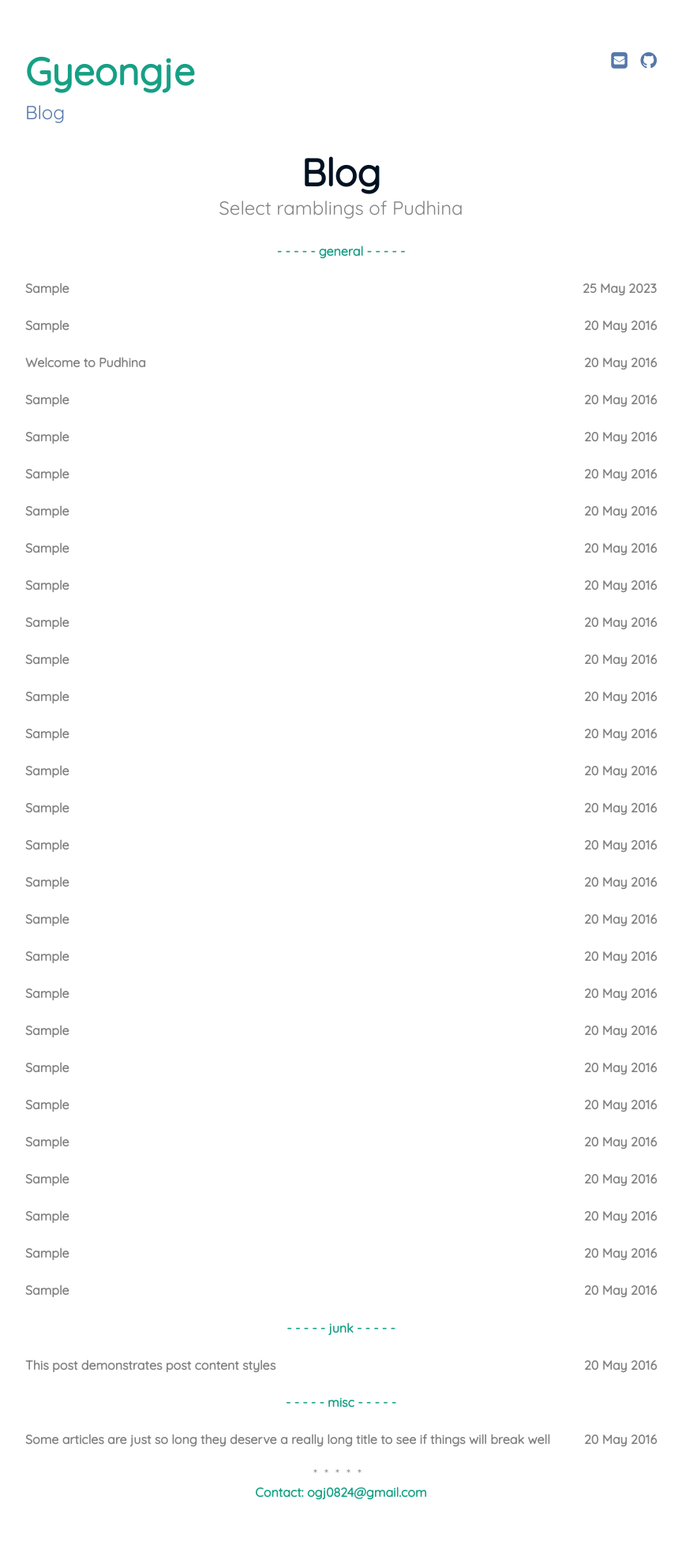
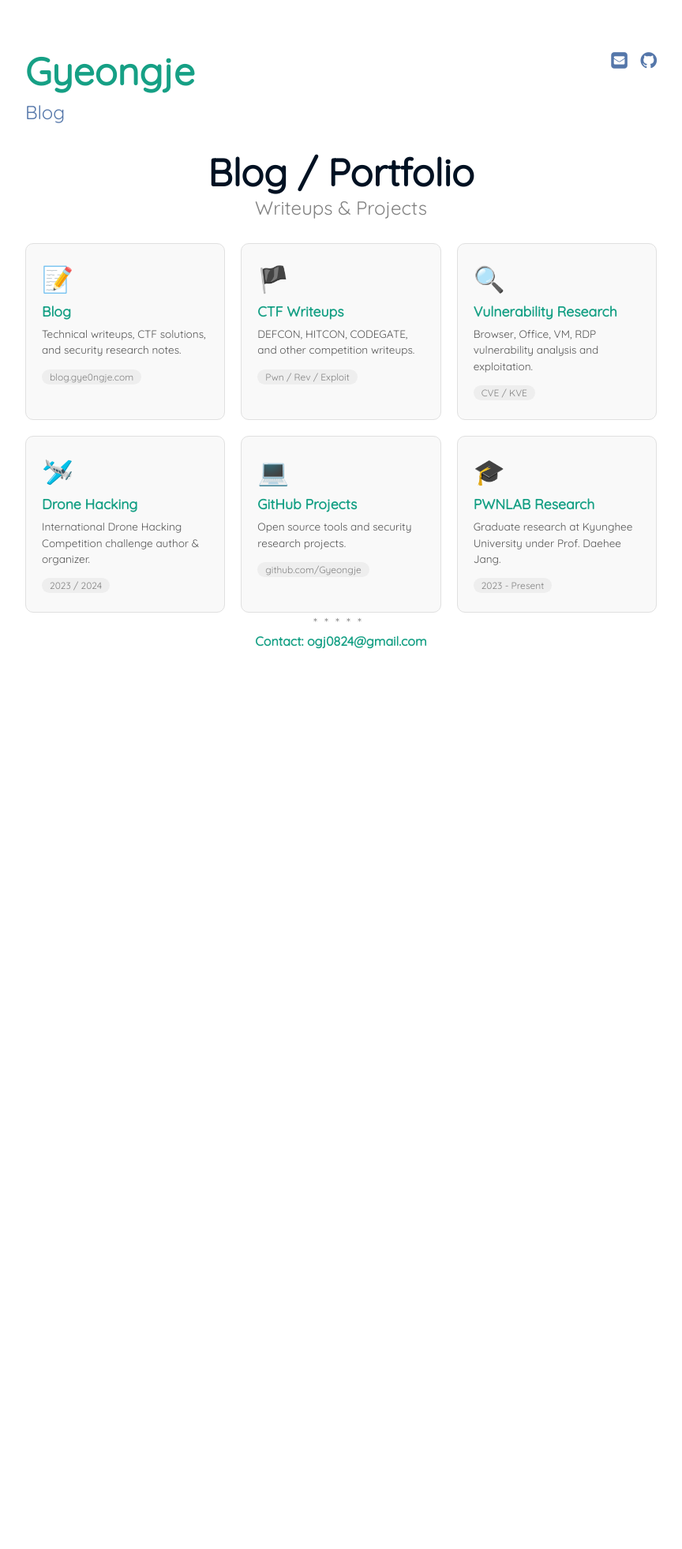
Before and after one commit to Gyeongje/gyeongje.github.io, a Jekyll site: the page built from blog.md, in a window 1280 px wide. Shown: the whole page at 79% size, without its empty margins (208-1072 px from the left). Built offline with Jekyll 4.4.1, drawn with Linux system fonts in a browser that asks for light colours; after the commit the page ends 900 px from its top, so only the background shows below that.

Commit message:
ko update

```diff
--- a/_includes/externals/scripting.html
+++ b/_includes/externals/scripting.html
@@ -1,2 +1,46 @@
 <script src="{{ "/assets/vendor/highlight/highlight.pack.js" | prepend: site.baseurl }}"></script>
 <script>hljs.initHighlightingOnLoad();</script>
+<script src="https://cdnjs.cloudflare.com/ajax/libs/html2pdf.js/0.10.2/html2pdf.bundle.min.js"></script>
+<script>
+function generatePDF(lang) {
+  var content = document.getElementById('cv-content');
+  if (!content) {
+    alert('CV content not found on this page.');
+    return;
+  }
+
+  var clone = content.cloneNode(true);
+
+  var wrapper = document.createElement('div');
+  wrapper.style.padding = '20px 40px';
+  wrapper.style.fontFamily = "'Quicksand', sans-serif";
+  wrapper.style.fontSize = '11px';
+  wrapper.style.lineHeight = '1.5';
+  wrapper.style.color = '#012';
+  wrapper.style.maxWidth = '700px';
+
+  var header = document.createElement('div');
+  header.style.textAlign = 'center';
+  header.style.marginBottom = '10px';
+  if (lang === 'ko') {
+    header.innerHTML = '<h1 style="margin:0;color:#16a085;font-size:24px;">오경제</h1><p style="color:#828282;margin:4px 0 0;">공격 보안 연구원 | ogj0824@gmail.com | github.com/Gyeongje</p>';
+  } else {
+    header.innerHTML = '<h1 style="margin:0;color:#16a085;font-size:24px;">Gyeongje Oh</h1><p style="color:#828282;margin:4px 0 0;">Offensive Security Researcher | ogj0824@gmail.com | github.com/Gyeongje</p>';
+  }
+  wrapper.appendChild(header);
+  wrapper.appendChild(clone);
+
+  var filename = lang === 'ko' ? 'CV_오경제.pdf' : 'CV_Gyeongje_Oh.pdf';
+
+  var opt = {
+    margin: [8, 10, 8, 10],
+    filename: filename,
+    image: { type: 'jpeg', quality: 0.98 },
+    html2canvas: { scale: 2, useCORS: true },
+    jsPDF: { unit: 'mm', format: 'a4', orientation: 'portrait' },
+    pagebreak: { mode: ['avoid-all', 'css', 'legacy'] }
+  };
+
+  html2pdf().set(opt).from(wrapper).save();
+}
+</script>
--- a/_includes/header.html
+++ b/_includes/header.html
@@ -2,9 +2,7 @@
 <div class="navigation">
 <a href="{{ '/' | prepend: site.baseurl }}" class="logo">{{ site.title }}</a>
 <ul class="menu">
-<!--<li class="menu__entry"><a href="{{ '/resume' | prepend: site.baseurl }}">Resume</a></li>-->
-<!--<li class="menu__entry"><a href="{{ '/blog' | prepend: site.baseurl }}">Blog</a></li>-->
-  <li class="menu__entry"><a href="https://blog.gye0ngje.com/">Blog</a></li>
+  <li class="menu__entry"><a href="{{ '/blog/' | prepend: site.baseurl }}">{% if page.lang == 'ko' %}블로그{% else %}Blog{% endif %}</a></li>
 </ul>
 </div>
 <ul class="social-links">
--- a/assets/css/main.css
+++ b/assets/css/main.css
@@ -436,6 +436,65 @@
       text-shadow: -1px 0 0 blue, 1px 0 0 lime; }
     100% {
       text-shadow: -1px 0 0 blue, 1px 0 0 lime; } }
+/* =Portfolio Cards *//*************************************************************/
+  .portfolio-grid {
+    display: grid;
+    grid-template-columns: repeat(auto-fill, minmax(230px, 1fr));
+    gap: 20px;
+    margin-top: 20px; }
+
+  .portfolio-card {
+    display: block;
+    background: #f9f9f9;
+    border: 1px solid #e0e0e0;
+    border-radius: 10px;
+    padding: 24px 20px;
+    text-decoration: none;
+    color: #012;
+    transition: transform 0.2s ease, box-shadow 0.2s ease;
+    cursor: pointer; }
+
+  .portfolio-card:hover {
+    transform: translateY(-4px);
+    box-shadow: 0 8px 24px rgba(0,0,0,0.1);
+    border-color: #16a085; }
+
+  .portfolio-card__icon {
+    font-size: 200%;
+    margin-bottom: 10px; }
+
+  .portfolio-card__title {
+    font-size: 110%;
+    font-weight: 700;
+    color: #16a085;
+    margin-bottom: 8px; }
+
+  .portfolio-card__desc {
+    font-size: 85%;
+    color: #555;
+    line-height: 1.5;
+    margin-bottom: 12px;
+    font-weight: 400; }
+
+  .portfolio-card__tag {
+    font-size: 75%;
+    color: #828282;
+    background: #eee;
+    display: inline-block;
+    padding: 2px 10px;
+    border-radius: 12px;
+    font-weight: 400; }
+
+/* =Print / PDF styles *//*************************************************************/
+  @media print {
+    .header, .about, .menu, .social-links {
+      display: none !important; }
+    .wrapper {
+      margin: 0;
+      max-width: 100%; }
+    a { color: #012; }
+  }
+
   /* Custom */
   .go-home {
     text-align: center; }
--- a/blog.md
+++ b/blog.md
@@ -1,30 +1,52 @@
 ---
 layout: page
-title: Blog
-subtitle: Select ramblings of Pudhina
+title: Blog / Portfolio
+subtitle: Writeups & Projects
+permalink: /blog/
 ---
 
-<div>
-{% assign postsCategory = site.posts | group_by_exp:"post", "post.categories"  %}
-{% for category in postsCategory %}
-<h4 class="post-teaser__month">
-<strong>
-{% if category.name %}
-- - - - -  {{ category.name }} - - - - -
-{% else %}
-{{ Print }}
-{% endif %}
-</strong>
-</h4>
-<ul class="list-posts">
-{% for post in category.items %}
-<li class="post-teaser">
-<a href="{{ post.url | prepend: site.baseurl }}">
-<span class="post-teaser__title">{{ post.title }}</span>
-<span class="post-teaser__date">{{ post.date | date: "%d %B %Y" }}</span>
+<div class="portfolio-grid">
+
+<a href="https://blog.gye0ngje.com/" class="portfolio-card" target="_blank">
+<div class="portfolio-card__icon">📝</div>
+<div class="portfolio-card__title">Blog</div>
+<div class="portfolio-card__desc">Technical writeups, CTF solutions, and security research notes.</div>
+<div class="portfolio-card__tag">blog.gye0ngje.com</div>
 </a>
-</li>
-{% endfor %}
-</ul>
-{% endfor %}
+
+<a href="https://blog.gye0ngje.com/" class="portfolio-card">
+<div class="portfolio-card__icon">🏴</div>
+<div class="portfolio-card__title">CTF Writeups</div>
+<div class="portfolio-card__desc">DEFCON, HITCON, CODEGATE, and other competition writeups.</div>
+<div class="portfolio-card__tag">Pwn / Rev / Exploit</div>
+</a>
+
+<a href="{{ '/' | prepend: site.baseurl }}" class="portfolio-card">
+<div class="portfolio-card__icon">🔍</div>
+<div class="portfolio-card__title">Vulnerability Research</div>
+<div class="portfolio-card__desc">Browser, Office, VM, RDP vulnerability analysis and exploitation.</div>
+<div class="portfolio-card__tag">CVE / KVE</div>
+</a>
+
+<a href="{{ '/' | prepend: site.baseurl }}" class="portfolio-card">
+<div class="portfolio-card__icon">🛩️</div>
+<div class="portfolio-card__title">Drone Hacking</div>
+<div class="portfolio-card__desc">International Drone Hacking Competition challenge author & organizer.</div>
+<div class="portfolio-card__tag">2023 / 2024</div>
+</a>
+
+<a href="https://github.com/Gyeongje" class="portfolio-card" target="_blank">
+<div class="portfolio-card__icon">💻</div>
+<div class="portfolio-card__title">GitHub Projects</div>
+<div class="portfolio-card__desc">Open source tools and security research projects.</div>
+<div class="portfolio-card__tag">github.com/Gyeongje</div>
+</a>
+
+<a href="{{ '/' | prepend: site.baseurl }}" class="portfolio-card">
+<div class="portfolio-card__icon">🎓</div>
+<div class="portfolio-card__title">PWNLAB Research</div>
+<div class="portfolio-card__desc">Graduate research at Kyunghee University under Prof. Daehee Jang.</div>
+<div class="portfolio-card__tag">2023 - Present</div>
+</a>
+
 </div>
```
Also changed, not shown: index.md (+7 -1 lines), ko/blog.md (added, +53 -0 lines), ko/index.md (added, +138 -0 lines).
